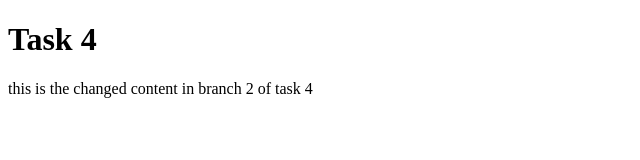
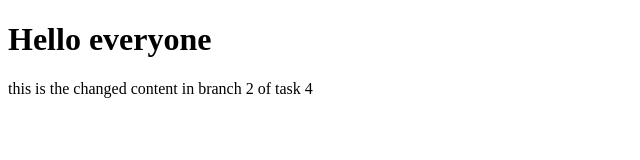
Before and after one commit to iniyan007/Git, a plain HTML site: page task-4/index.html in a window 1280 px wide. Shown: the whole page, without its empty margins (0-640 px from the left). Drawn offline with Linux system fonts and the light colour scheme.

Commit message:
This is the commit from task-4 branch with modifed content

```diff
--- a/task-4/index.html
+++ b/task-4/index.html
@@ -6,7 +6,7 @@
     <title>Document</title>
 </head>
 <body>
-    <h1>Task 4</h1>
+    <h1>Hello everyone</h1>
     <p>this is the changed content in branch 2 of task 4</p>
 </body>
 </html>
```
